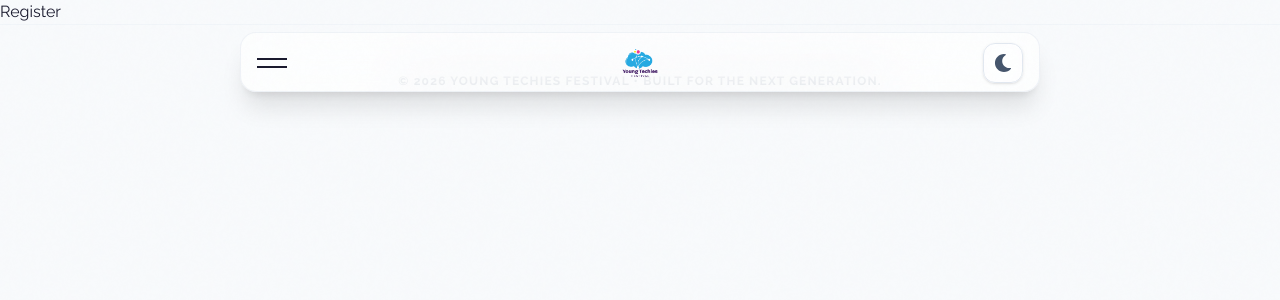
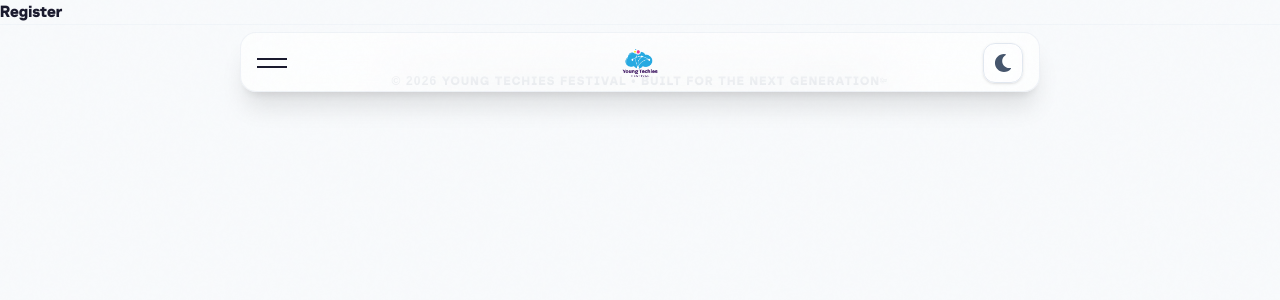
Before and after one commit to danielnero-bot/laughing-octo-system, a React (Vite) app: page /register in a window 1280 px wide. Shown: the top 300 px of the page. Built offline with nearby package versions, Linux system fonts and the light colour scheme.

Commit message:
Add BaruSansDemo-SemiBold font file to project assets

```diff
--- a/src/components/Hero.jsx
+++ b/src/components/Hero.jsx
@@ -129,14 +129,15 @@ export default function Hero({ onRegisterClick }) {
         <div className="grid grid-cols-1 md:grid-cols-2 gap-10 md:gap-8 items-center">
 
           {/* Left — text with vibrant yellow background */}
-          <div className="text-center md:text-left relative p-8 sm:p-10 md:p-12 rounded-[40px] bg-accent-yellow border-2 bobrder-slate-950 shadow-[12px_12px_0px_0px_rgba(0,0,0,1)] transition-all duration-500">
-            <div className="inline-flex items-center gap-2 px-3 py-1.5 rounded-full bg-slate-950/10 border border-slate-950/20 text-[10px] font-bold uppercase tracking-widest text-slate-900 mb-5">
+                    <div className="text-center md:text-left relative p-8 sm:p-10 md:p-12 rounded-[40px] bg-white/40 dark:bg-black/40 backdrop-blur-xl border border-white/20 dark:border-white/5 shadow-2xl transition-all duration-500">
+            <div className="inline-flex items-center gap-2 px-3 py-1.5 rounded-full bg-slate-500/5 dark:bg-white/5 border border-slate-500/10 dark:border-white/10 text-[10px] font-bold uppercase tracking-widest text-primary mb-5 backdrop-blur-sm">
               <span className="w-1.5 h-1.5 rounded-full bg-primary animate-pulse" />
+
               July 11· 2026
             </div>
 
             <h1 className="text-3xl sm:text-4xl md:text-5xl lg:text-6xl font-black mb-5 leading-tight tracking-tighter">
-              <div ref={title1Ref} className="text-slate-950">YOUNG TECHIES<br className="hidden lg:block" /> FESTIVAL</div>
+              <div ref={title1Ref} className="text-[#25AAE2] dark:text-white">YOUNG TECHIES<br className="hidden lg:block" /> FESTIVAL</div>
               <div ref={title2Ref} className="text-secondary italic text-base sm:text-lg md:text-2xl mt-2 font-medium tracking-wider">
                 A bold celebration where young innovators shape the future.
               </div>
@@ -158,7 +159,7 @@ export default function Hero({ onRegisterClick }) {
                 className="group relative px-7 py-3.5 bg-gradient-to-r from-primary to-secondary text-white font-bold rounded-2xl text-sm sm:text-base shadow-lg shadow-primary/25 hover:shadow-primary/40 hover:scale-105 active:scale-95 transition-all duration-300 overflow-hidden"
               >
                 <div className="absolute inset-0 bg-gradient-to-r from-accent-pink to-primary opacity-0 group-hover:opacity-100 transition-opacity duration-500" />
-                <a href='https://www.eventbrite.com/e/young-techies-festival-2026-fifth-edition-tickets-1988912952180?aff=oddtdtcreator' target='_blank' rel='noopener noreferrer' className="relative z-10">Get Your Ticket</a>
+                <a href='https://www.eventbrite.com/e/young-techies-festival-2026-fifth-edition-tickets-1988912952180?aff=oddtdtcreator' target='_blank' rel='noopener noreferrer' className="relative z-10">Get Your Free Ticket</a>
               </button>
               <button className="px-6 py-3.5 border-2 border-slate-950 text-slate-950 rounded-2xl text-sm sm:text-base bg-white/10 hover:bg-slate-950 hover:text-white transition-all duration-300 font-bold">
                 Learn More
--- a/src/components/register.jsx
+++ b/src/components/register.jsx
@@ -74,7 +74,7 @@ export default function RegisterModal({ isOpen, onClose }) {
               rel="noopener noreferrer"
               className="group relative flex items-center justify-center gap-3 w-full py-4 px-6 bg-primary hover:bg-secondary text-white font-black text-sm sm:text-base uppercase tracking-widest rounded-2xl transition-all duration-300 transform active:scale-95 shadow-[0_8px_30px_rgb(0,0,0,0.12)] hover:shadow-primary/40"
             >
-              Get Now
+              Get Your Free Seat
               <span className="group-hover:translate-x-1 transition-transform duration-300">→</span>
             </a>
           </div>
--- a/src/index.css
+++ b/src/index.css
@@ -1,4 +1,16 @@
 @import "tailwindcss";
+@font-face {
+  font-family: 'MyCustomFont';
+  src: url('/src/assets/fonts/BaruSansDemo-Black.woff') format('woff'),
+       url('/src/assets/fonts/BaruSansDemo-SemiBold.woff') format('woff');
+  font-weight: 400;
+  font-style: normal;
+  font-display: swap; /* prevents invisible text while loading */
+}
+
+body {
+  font-family: 'MyCustomFont', sans-serif;
+}
 
 @theme {
   --color-primary: #0077FF;
```
Also changed, not shown: src/assets/fonts/BaruSansDemo-Black.woff (added), src/assets/fonts/BaruSansDemo-SemiBold.woff (added).
